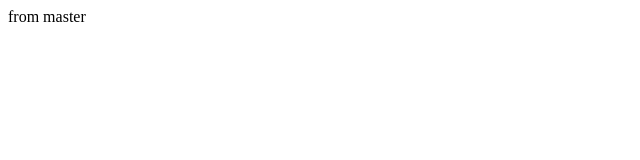
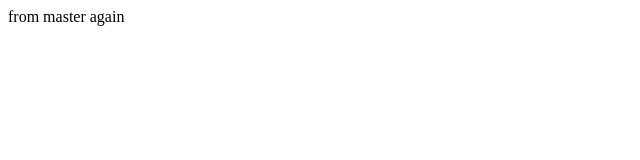
Before and after one commit to Ramsha3/fastgo, a plain HTML site: page index.html in a window 1280 px wide. Shown: the full height of the page, 0-640 px from the left. Drawn offline with Linux system fonts and the light colour scheme.

Commit message:
index edited from master again

```diff
--- a/index.html
+++ b/index.html
@@ -1,7 +1,7 @@
 <html>
 <head>
     <body>
-        <p>from master</p>
+        <p>from master again</p>
     </body>
 </head>
 </html>
```
